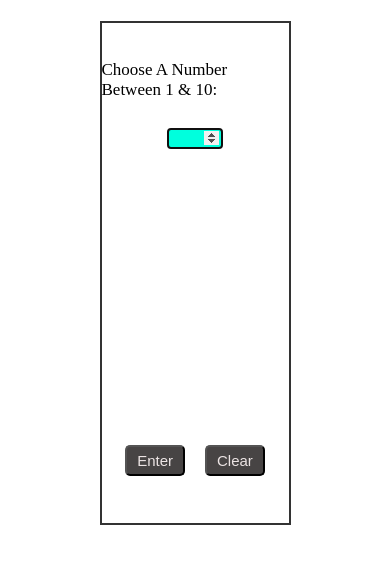
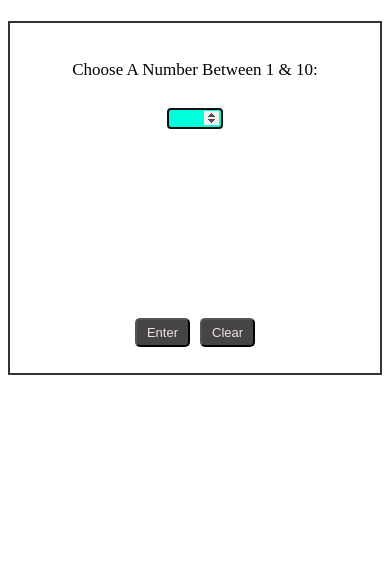
Before and after one commit to Slimobedsama/tree_house_challenges, a plain HTML site: page index.html in a window 390 px wide. Shown: the part 116-680 px from the top of the page. Drawn offline with Linux system fonts and the light colour scheme.

Commit message:
Added media query

```diff
--- a/style.css
+++ b/style.css
@@ -69,3 +69,22 @@ div .box-4 {
 #figure:disabled {
      background-color: #ff0022;
 }
+/* MEDIA QUERRY */
+@media (max-width: 480px) and (min-width: 320px) {
+    div.content {
+        width: 100%;
+        height: 350px;
+    }
+    .box {
+        height: 30%;
+    }
+    div.box-3 {
+        margin-top: -20px;
+    }
+    #submit, #reset, #restart {
+        margin: 0 5px 75px 5px;
+        padding: 5px 10px;
+        font-size: 13px;
+        font-weight: 500;
+    }
+}
```
